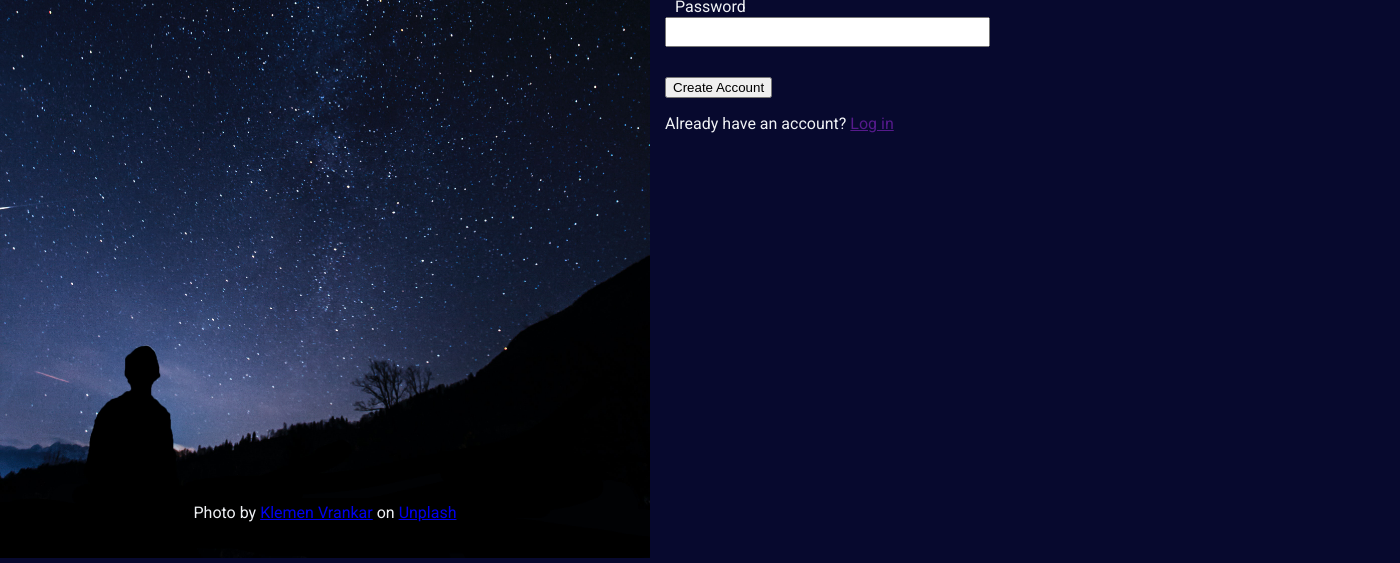
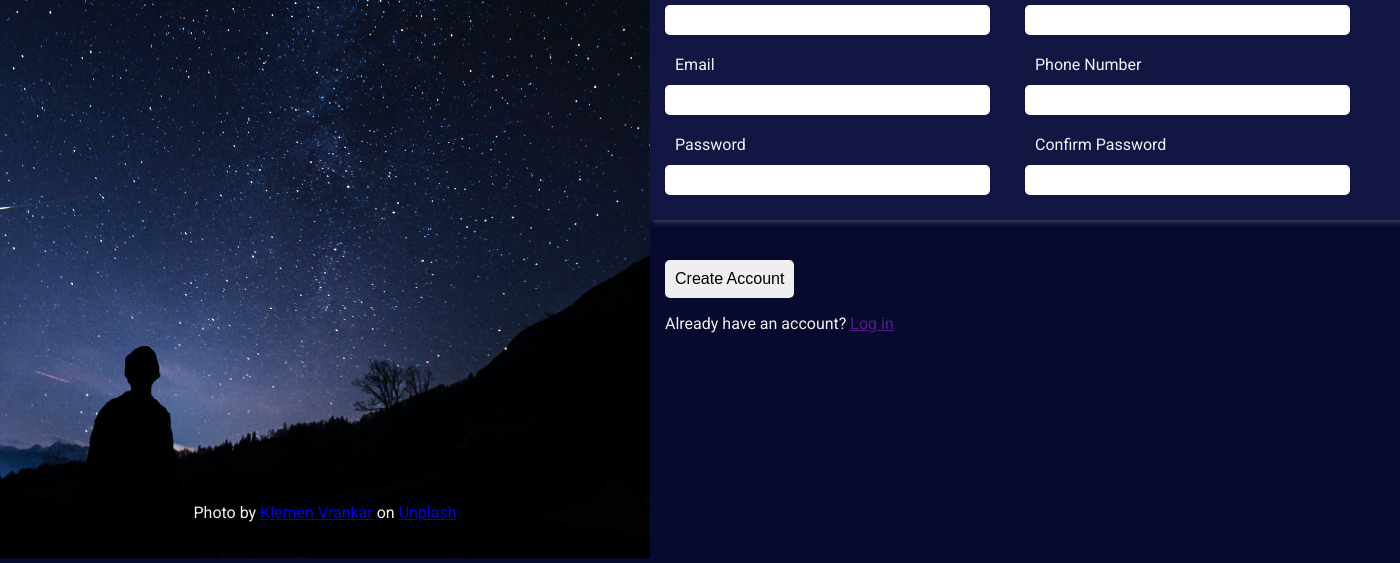
Before and after one commit to rlaw28/Sign-up-form, a plain HTML site: page index.html in a window 1280 px wide. Shown: the part 417-980 px from the top of the page, 1400 px wide, since content can reach past the window. Drawn offline with Linux system fonts and the light colour scheme.

Commit message:
Add styles and pseudo classes for button element, add pseudo classes for input elements.

```diff
--- a/style.css
+++ b/style.css
@@ -2,7 +2,8 @@
 
 :root{
     --main-bg: #07092e;
-    --secondary-bg: white;
+    --secondary-bg:#131642;
+    --main-font-color: #f0f2f5;
 }
 
 body{
@@ -12,32 +13,61 @@ body{
     margin: 0;
     background-color: var(--main-bg);
     font-family: 'Roboto', sans-serif;
-    color: #f0f2f5;
+    color: var(--main-font-color);
 }
 
 label, input {
     display: block;
         font-family: inherit;
         font-size: 100%;
-        margin: 0;
+        margin-right: 35px;
+        margin-bottom: 10px;
         box-sizing: border-box;
         width: 325px;
         padding: 10px;
         height: 30px;
+        border: none;
+        border-radius: 5px;
+}
+
+
+input:invalid::after{
+    border-color: red;
+    content: "❌" ;
+}
+
+button{
+    padding: 10px;
+    border: none;
+    border-radius: 5px;
+    font-size: 1rem;
+}
+button:hover{
+    background-color: var(--secondary-bg);
+    color: var(--main-font-color) ;
+}
+
+button:focus{
+    background-color: #4e5485;
 }
 
 .image-section{
     height: 980px;
 }
 
+.container{
+    margin-top: 10%;
+}
+
 .banner{
     display: flex;
     justify-content: center;
     position: relative;
-    bottom: 70%;
+    bottom: 75%;
     width: 650px;
     font-size: 1.5rem;
     background-color: black;
+    opacity: .7;
 }
 .credit-section{
     display: flex;
@@ -54,11 +84,18 @@ label, input {
 .input{
     display: flex;
     padding: 15px;
+    background-color: var(--secondary-bg);
+    box-shadow: 3px 3px 5px #35395c;
 }
 
-.section-1{
-    margin-right: 45px;
+.section-2{
+    display: flex;
+    flex-direction: column;
+    justify-content: flex-end;
 }
-.button-section, h3{
+
+.button-section{
     padding: 15px;
+    margin-top: 25px;
+
 }
```
